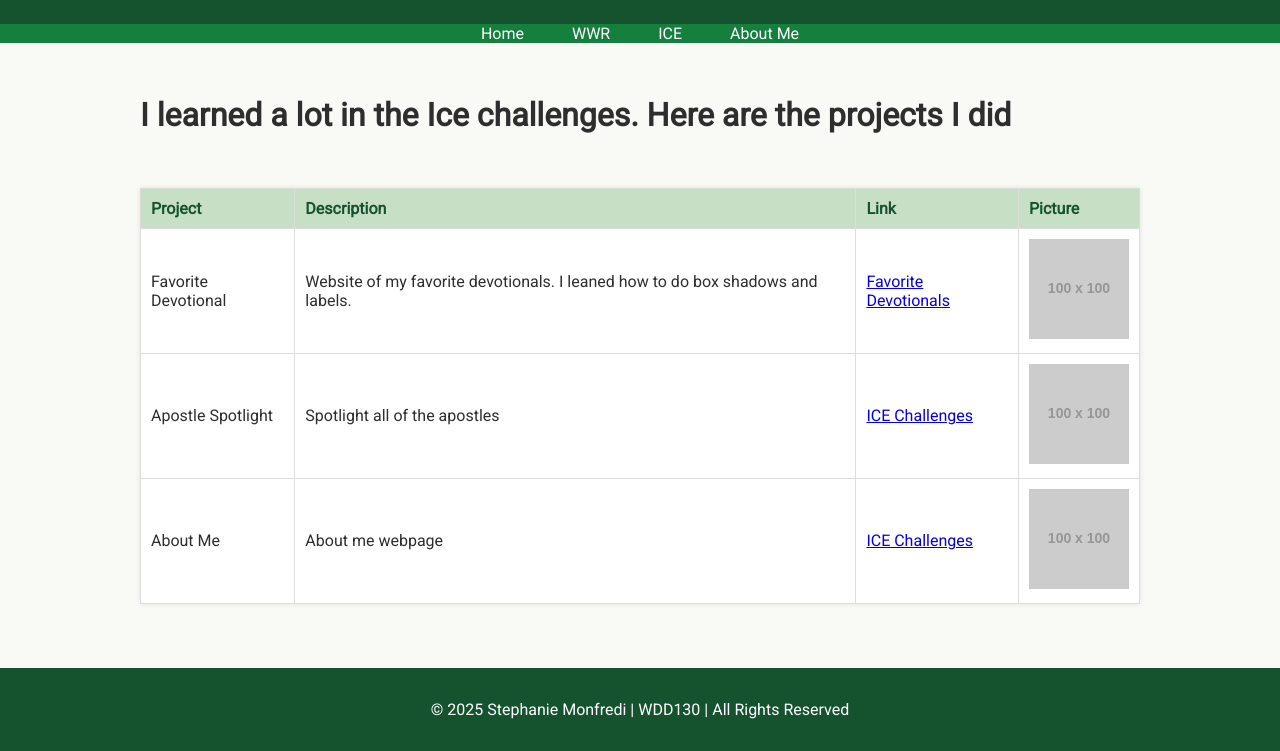
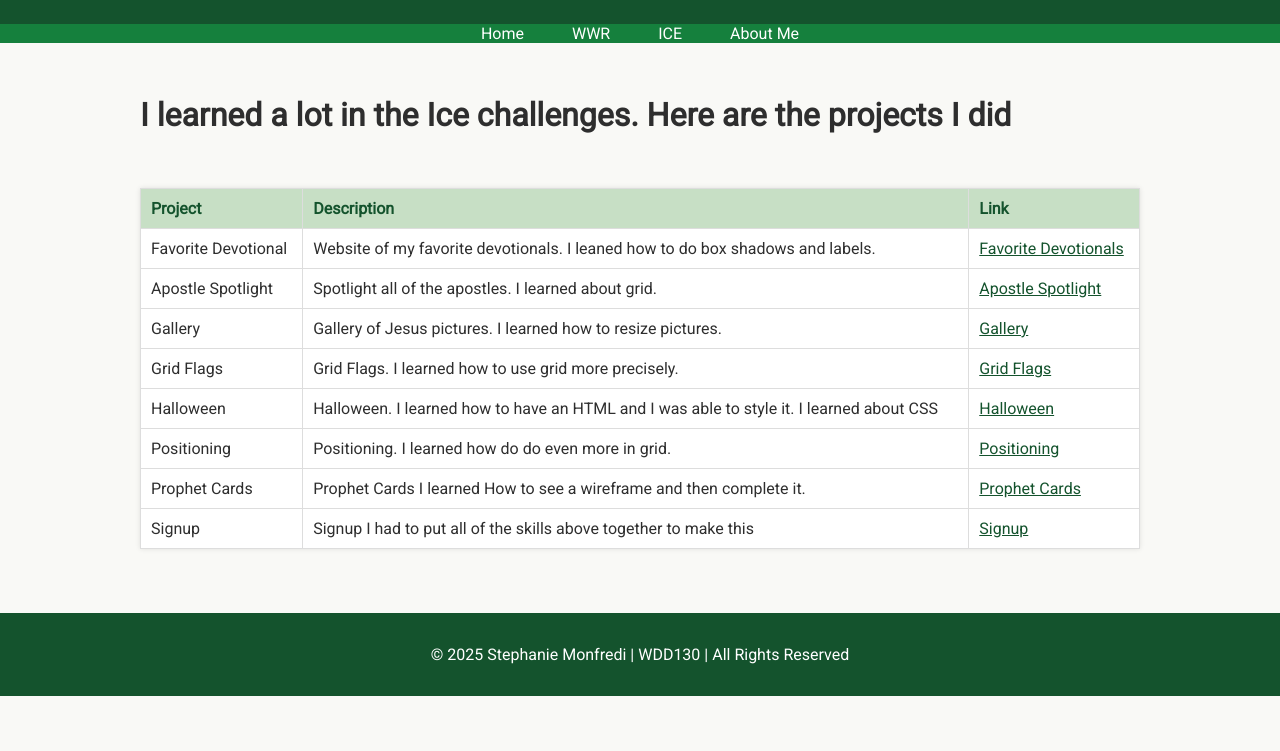
Before and after one commit to stephaniemonfredi/wdd130, a plain HTML site: page ice.html in a window 1280 px wide. Shown: the part 199-950 px from the top of the page. After the commit the page ends 895 px from the top, so only its background shows below. Drawn offline with Linux system fonts and the light colour scheme; placeholder pictures from the web are drawn by us; a web font is replaced by a local one.

Commit message:
I have updated my portal page stuff

```diff
--- a/ice.html
+++ b/ice.html
@@ -20,7 +20,7 @@
             <li><a href="index.html">Home</a></li>
             <li><a href="wwr/index.html">WWR</a></li>
             <li><a href="ice.html">ICE</a></li>
-            <li><a href="aboutme/index.html">About Me</a></li>
+            <li><a href="aboutme/aboutme.html">About Me</a></li>
         </ul>
     </nav>
 
@@ -32,25 +32,46 @@
                 <th>Project</th>
                 <th>Description</th>
                 <th>Link</th>
-                <th>Picture</th>
             </tr>
             <tr>
                 <td>Favorite Devotional</td>
                 <td>Website of my favorite devotionals. I leaned how to do box shadows and labels.</td>
-                <td><a href="ice/favorite_devo/favdevo.html">Favorite Devotionals</a></td>
-                <td><img src="https://placehold.co/100x100" alt="favdevo place holder"></td>
+                <td><a href="ice/favorite_devo/favdevo.html" target="_blank">Favorite Devotionals</a></td>
             </tr>
             <tr>
                 <td>Apostle Spotlight</td>
-                <td>Spotlight all of the apostles</td>
-                <td><a href="ice/">ICE Challenges</a></td>
-                <td><img src="https://placehold.co/100x100" alt="wwr place holder"></td>
+                <td>Spotlight all of the apostles. I learned about grid.</td>
+                <td><a href="ice/apostle_spotlight/apostles.html"target="_blank">Apostle Spotlight</a></td>
             </tr>
             <tr>
-                <td>About Me</td>
-                <td>About me webpage</td>
-                <td><a href="aboutme/index.html">ICE Challenges</a></td>
-                <td><img src="https://placehold.co/100x100" alt="wwr place holder"></td>
+                <td>Gallery</td>
+                <td>Gallery of Jesus pictures. I learned how to resize pictures.</td>
+                <td><a href="ice/gallery/gallery.html"target="_blank">Gallery</a></td>
+            </tr>
+            <tr>
+                <td>Grid Flags</td>
+                <td>Grid Flags. I learned how to use grid more precisely. </td>
+                <td><a href="ice/grid_flags/flags.html"target="_blank">Grid Flags</a></td>
+            </tr>
+            <tr>
+                <td>Halloween</td>
+                <td>Halloween. I learned how to have an HTML and I was able to style it. I learned about CSS</td>
+                <td><a href="ice/halloween/index.html"target="_blank">Halloween</a></td>
+            </tr>
+            <tr>
+                <td>Positioning </td>
+                <td>Positioning. I learned how do do even more in grid.</td>
+                <td><a href="ice/positioning/positioning.html"target="_blank">Positioning</a></td>
+            </tr>
+            <tr>
+                <td>Prophet Cards</td>
+                <td>Prophet Cards I learned How to see a wireframe and then complete it.</td>
+                <td><a href="ice/prophet_cards/nelson.html"target="_blank">Prophet Cards</a></td>
+            </tr>
+            <tr>
+                <td>Signup</td>
+                <td>Signup I had to put all of the skills above together to make this</td>
+                <td><a href="ice/signup/signup.html"target="_blank">Signup</a></td>
             </tr>
         </table>
     </main>
--- a/style.css
+++ b/style.css
@@ -19,6 +19,14 @@ header {
 
     border-radius: 50%;
     object-fit: cover;
+
+}
+
+table a {
+    color:#14532d;
+}
+table img {
+    width: 100px;
 
 }
 
```
Also changed, not shown: aboutme/aboutme.html (added, +32 -0 lines), aboutme/index.html (deleted, +0 -31 lines), index.html (+7 -8 lines), Screenshot 2025-11-07 at 10.31.56 AM.png (added), 13 other files.
